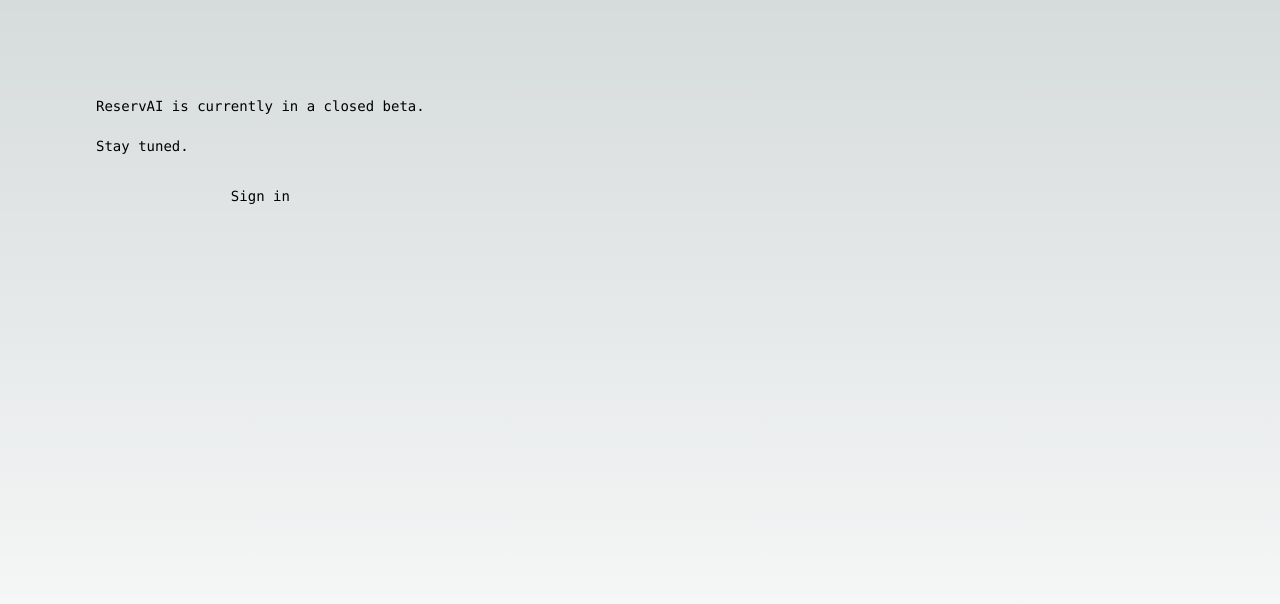
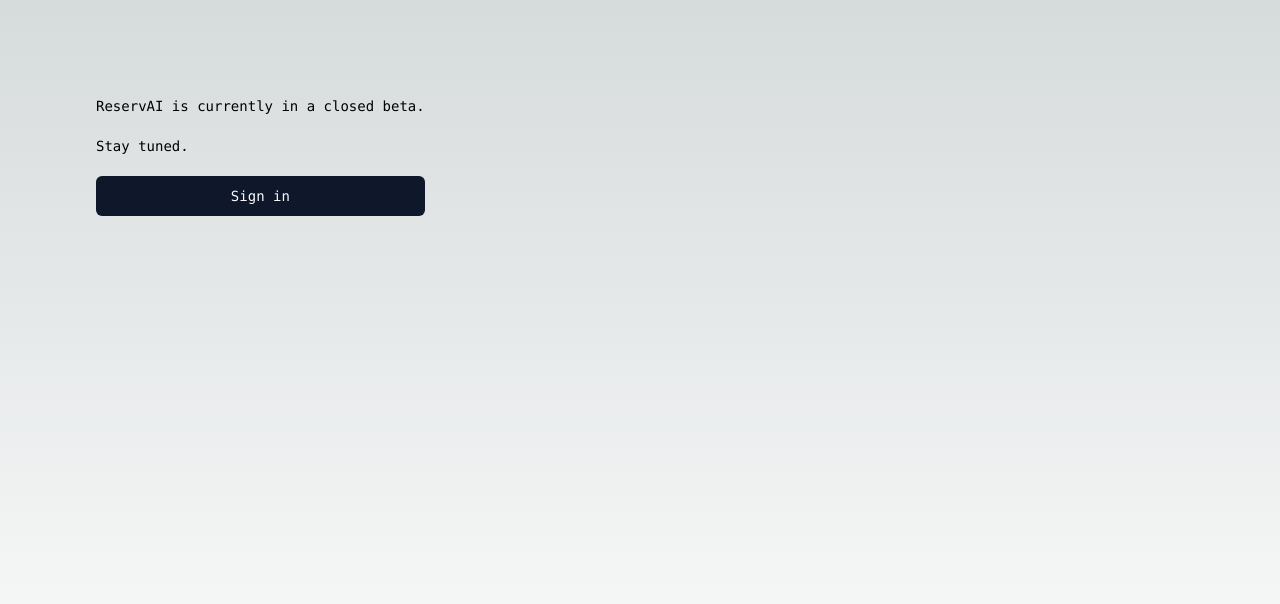
Before and after one commit to Glitched/ReservAI, a Next.js app in the folder frontend/: page / in a window 1280 px wide. Shown: the top 604 px of the page. Built offline with nearby package versions, Linux system fonts and the light colour scheme; no server answers.

Commit message:
Add button!

```diff
--- a/frontend/package.json
+++ b/frontend/package.json
@@ -16,14 +16,17 @@
     "@types/react-dom": "18.2.1",
     "autoprefixer": "10.4.14",
     "class-variance-authority": "^0.6.0",
+    "clsx": "^1.2.1",
     "eslint": "8.39.0",
     "eslint-config-next": "13.3.1",
+    "lucide-react": "^0.224.0",
     "next": "13.3.1",
     "postcss": "8.4.23",
     "react": "18.2.0",
     "react-dom": "18.2.0",
     "tailwind-merge": "^1.12.0",
     "tailwindcss": "3.3.2",
+    "tailwindcss-animate": "^1.0.5",
     "typescript": "5.0.4"
   }
 }
--- a/frontend/src/pages/index.tsx
+++ b/frontend/src/pages/index.tsx
@@ -33,13 +33,9 @@
     >
       <div className="z-10 w-full max-w-5xl justify-between font-mono text-sm flex">
         <div className="bottom-0 left-0 flex flex-col justify-center  from-white via-white dark:from-black dark:via-black static h-auto w-auto bg-none">
-          <Type
-            speed={1}
-            msg={headerMsg}
-            callback={() => setShowButton(true)}
-          />
+          <Type msg={headerMsg} callback={() => setShowButton(true)} />
           <br />
-          {showButton && <Button>Sign in</Button>}
+          {showButton && <Button className="animate-fade-in">Sign in</Button>}
         </div>
       </div>
     </main>
--- a/frontend/src/styles/globals.css
+++ b/frontend/src/styles/globals.css
@@ -25,3 +25,81 @@
     )
     rgb(var(--background-start-rgb));
 }
+
+@layer base {
+  :root {
+    --background: 0 0% 100%;
+    --foreground: 222.2 47.4% 11.2%;
+
+    --muted: 210 40% 96.1%;
+    --muted-foreground: 215.4 16.3% 46.9%;
+
+    --popover: 0 0% 100%;
+    --popover-foreground: 222.2 47.4% 11.2%;
+
+    --card: 0 0% 100%;
+    --card-foreground: 222.2 47.4% 11.2%;
+
+    --border: 214.3 31.8% 91.4%;
+    --input: 214.3 31.8% 91.4%;
+
+    --primary: 222.2 47.4% 11.2%;
+    --primary-foreground: 210 40% 98%;
+
+    --secondary: 210 40% 96.1%;
+    --secondary-foreground: 222.2 47.4% 11.2%;
+
+    --accent: 210 40% 96.1%;
+    --accent-foreground: 222.2 47.4% 11.2%;
+
+    --destructive: 0 100% 50%;
+    --destructive-foreground: 210 40% 98%;
+
+    --ring: 215 20.2% 65.1%;
+
+    --radius: 0.5rem;
+  }
+
+  .dark {
+    --background: 224 71% 4%;
+    --foreground: 213 31% 91%;
+
+    --muted: 223 47% 11%;
+    --muted-foreground: 215.4 16.3% 56.9%;
+
+    --popover: 224 71% 4%;
+    --popover-foreground: 215 20.2% 65.1%;
+
+    --card: 224 71% 4%;
+    --card-foreground: 213 31% 91%;
+
+    --border: 216 34% 17%;
+    --input: 216 34% 17%;
+
+    --primary: 210 40% 98%;
+    --primary-foreground: 222.2 47.4% 1.2%;
+
+    --secondary: 222.2 47.4% 11.2%;
+    --secondary-foreground: 210 40% 98%;
+
+    --accent: 216 34% 17%;
+    --accent-foreground: 210 40% 98%;
+
+    --destructive: 0 63% 31%;
+    --destructive-foreground: 210 40% 98%;
+
+    --ring: 216 34% 17%;
+
+    --radius: 0.5rem;
+  }
+}
+
+@layer base {
+  * {
+    @apply border-border;
+  }
+  body {
+    @apply bg-background text-foreground;
+    font-feature-settings: "rlig" 1, "calt" 1;
+  }
+}
--- a/frontend/tailwind.config.js
+++ b/frontend/tailwind.config.js
@@ -1,18 +1,90 @@
+const { fontFamily } = require("tailwindcss/defaultTheme");
+
 /** @type {import('tailwindcss').Config} */
 module.exports = {
+  darkMode: ["class"],
   content: [
-    './src/pages/**/*.{js,ts,jsx,tsx,mdx}',
-    './src/components/**/*.{js,ts,jsx,tsx,mdx}',
-    './src/app/**/*.{js,ts,jsx,tsx,mdx}',
+    "./src/pages/**/*.{js,ts,jsx,tsx,mdx}",
+    "./src/components/**/*.{js,ts,jsx,tsx,mdx}",
+    "./src/app/**/*.{js,ts,jsx,tsx,mdx}",
   ],
   theme: {
+    container: {
+      center: true,
+      padding: "2rem",
+      screens: {
+        "2xl": "1400px",
+      },
+    },
     extend: {
       backgroundImage: {
-        'gradient-radial': 'radial-gradient(var(--tw-gradient-stops))',
-        'gradient-conic':
-          'conic-gradient(from 180deg at 50% 50%, var(--tw-gradient-stops))',
+        "gradient-radial": "radial-gradient(var(--tw-gradient-stops))",
+        "gradient-conic":
+          "conic-gradient(from 180deg at 50% 50%, var(--tw-gradient-stops))",
+      },
+      colors: {
+        border: "hsl(var(--border))",
+        input: "hsl(var(--input))",
+        ring: "hsl(var(--ring))",
+        background: "hsl(var(--background))",
+        foreground: "hsl(var(--foreground))",
+        primary: {
+          DEFAULT: "hsl(var(--primary))",
+          foreground: "hsl(var(--primary-foreground))",
+        },
+        secondary: {
+          DEFAULT: "hsl(var(--secondary))",
+          foreground: "hsl(var(--secondary-foreground))",
+        },
+        destructive: {
+          DEFAULT: "hsl(var(--destructive))",
+          foreground: "hsl(var(--destructive-foreground))",
+        },
+        muted: {
+          DEFAULT: "hsl(var(--muted))",
+          foreground: "hsl(var(--muted-foreground))",
+        },
+        accent: {
+          DEFAULT: "hsl(var(--accent))",
+          foreground: "hsl(var(--accent-foreground))",
+        },
+        popover: {
+          DEFAULT: "hsl(var(--popover))",
+          foreground: "hsl(var(--popover-foreground))",
+        },
+        card: {
+          DEFAULT: "hsl(var(--card))",
+          foreground: "hsl(var(--card-foreground))",
+        },
+      },
+      borderRadius: {
+        lg: `var(--radius)`,
+        md: `calc(var(--radius) - 2px)`,
+        sm: "calc(var(--radius) - 4px)",
+      },
+      fontFamily: {
+        sans: ["var(--font-sans)", ...fontFamily.sans],
+      },
+      keyframes: {
+        "accordion-down": {
+          from: { height: 0 },
+          to: { height: "var(--radix-accordion-content-height)" },
+        },
+        "accordion-up": {
+          from: { height: "var(--radix-accordion-content-height)" },
+          to: { height: 0 },
+        },
+        "fade-in": {
+          "0%": { opacity: 0 },
+          "100%": { opacity: 1 },
+        },
+      },
+      animation: {
+        "accordion-down": "accordion-down 0.2s ease-out",
+        "accordion-up": "accordion-up 0.2s ease-out",
+        "fade-in": "fade-in 0.3s ease-in",
       },
     },
   },
-  plugins: [],
-}
+  plugins: [require("tailwindcss-animate")],
+};
```
Also changed, not shown: 1 other file (tests, documents, lock files or other folders).
